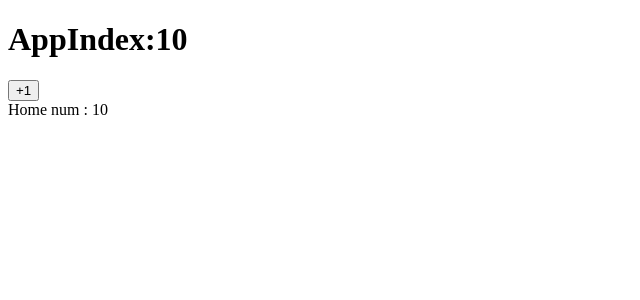
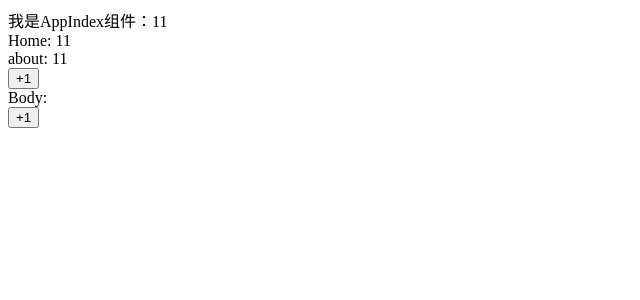
Before and after one commit to ende151/react-dome, a React (Create React App) app: page / in a window 1280 px wide. Shown: the top 300 px of the page, without its empty margins (0-640 px from the left). Built offline with nearby package versions, Linux system fonts and the light colour scheme.

Commit message:
新增react-redux库。并且使用该库实现简洁版的redux功能

```diff
--- a/package.json
+++ b/package.json
@@ -11,6 +11,7 @@
         "hy-event-store": "^1.3.1",
         "react": "^18.2.0",
         "react-dom": "^18.2.0",
+        "react-redux": "^9.1.2",
         "react-scripts": "5.0.1",
         "redux": "^5.0.1",
         "styled-components": "^6.1.11",
--- /dev/null
+++ b/src/30_redux/04_react_redux库的使用/About.jsx
@@ -0,0 +1,40 @@
+import {PureComponent} from "react";
+import store from "./store";
+import {ADDNUM} from "./actionCreators";
+
+
+class About extends  PureComponent{
+    constructor() {
+        super();
+        this.state ={
+            num: store.getState().num
+        }
+    }
+    componentDidMount() {
+        store.subscribe(()=>{
+            const state = store.getState()
+            this.setState({num:state.num})
+        })
+    }
+    addNUM(){
+        store.dispatch(ADDNUM(1))
+        store.dispatch(ADDNUM(1))
+    }
+
+    render() {
+        const { num } = this.state
+        return(
+            <div>
+                about:  {num}
+                <div>
+                    <button onClick={() => {
+                        this.addNUM()
+                    }}> +1
+                    </button>
+                </div>
+            </div>
+        )
+    }
+}
+
+export default  About
--- /dev/null
+++ b/src/30_redux/04_react_redux库的使用/AppIndex.jsx
@@ -0,0 +1,35 @@
+import {PureComponent} from "react";
+import store from "./store";
+import Home from "./Home";
+import About from "./About";
+import Banner from "../../03_组件拆分和嵌套关系/component/Banner";
+import Body from "./Body";
+
+
+class AppIndex extends  PureComponent{
+    constructor(props) {
+        super(props);
+        this.state = {
+            num:store.getState().num
+        }
+    }
+    componentDidMount() {
+        store.subscribe(()=>{
+            const state = store.getState()
+            this.setState({num:state.num})
+        })
+    }
+    render (){
+        const {num,con} =this.state
+        return (
+            <>
+                我是AppIndex组件：{num}
+                <Home/>
+                <About/>
+                <Body/>
+            </>
+        )
+    }
+}
+
+export  default  AppIndex
--- /dev/null
+++ b/src/30_redux/04_react_redux库的使用/Body.jsx
@@ -0,0 +1,50 @@
+import {PureComponent} from "react";
+import store from "./store";
+import {ADDNUM} from "./actionCreators";
+import { connect } from "react-redux";
+
+class Body extends  PureComponent{
+    // constructor() {
+    //     super();
+    //     this.state ={
+    //         num: store.getState().num
+    //     }
+    // }
+    // componentDidMount() {
+    //     store.subscribe(()=>{
+    //         const state = store.getState()
+    //         this.setState({num:state.num})
+    //     })
+    // }
+    addNUM(){
+        store.dispatch(ADDNUM(1))
+    }
+
+    render() {
+        const { num } = this.props
+        return(
+            <div>
+                Body:  {num}
+                <div>
+                    <button onClick={() => {
+                        this.addNUM()
+                    }}> +1
+                    </button>
+                </div>
+            </div>
+        )
+    }
+}
+
+function  mapStoreToProps (store){
+    return {
+        num:store.num
+    }
+}
+function  mapActionToProps (store){
+    return {
+        num:store.num
+    }
+}
+
+export default connect(mapStoreToProps,mapActionToProps)(Body)
--- /dev/null
+++ b/src/30_redux/04_react_redux库的使用/Home.jsx
@@ -0,0 +1,28 @@
+import {PureComponent} from "react";
+import store from "./store";
+
+
+class Home extends  PureComponent{
+    constructor() {
+        super();
+        this.state ={
+            num: store.getState().num
+        }
+    }
+    componentDidMount() {
+        store.subscribe(()=>{
+            const state = store.getState()
+            this.setState({num:state.num})
+        })
+    }
+    render() {
+        const { num } = this.state
+        return(
+            <div>
+               Home:  {num}
+            </div>
+        )
+    }
+}
+
+export  default  Home
--- /dev/null
+++ b/src/30_redux/04_react_redux库的使用/actionCreators.js
@@ -0,0 +1,6 @@
+import  * as  types from './types'
+
+export  const  ADDNUM = (num) => ({
+    type:types.ADD_NUM,
+    num
+})
--- /dev/null
+++ b/src/30_redux/04_react_redux库的使用/renducer.js
@@ -0,0 +1,16 @@
+import  * as types from './types'
+
+const initalState = {
+    num:11
+}
+
+function  renducer(state = initalState,action){
+    switch (action.type){
+        case types.ADD_NUM:
+            return { ...state,num:state.num + action.num }
+        default:
+            return state
+    }
+}
+
+export  default  renducer
--- /dev/null
+++ b/src/30_redux/04_react_redux库的使用/store.js
@@ -0,0 +1,6 @@
+import {createStore} from "redux";
+import renducer from "./renducer";
+
+const store = createStore(renducer)
+
+export  default  store
--- /dev/null
+++ b/src/30_redux/04_react_redux库的使用/types.js
@@ -0,0 +1 @@
+export  const  ADD_NUM = 'add_num'
--- a/src/App.jsx
+++ b/src/App.jsx
@@ -1,4 +1,5 @@
 import React from 'react';
+
 // import HelloWord from './01_函数式组件和类组件/01_class_App';
 // import App from './01_函数式组件和类组件/02_func_App';
 // import AppIndex from './02_生命周期/AppIndex';
@@ -19,14 +20,16 @@ import React from 'react';
 // import AppIndex from './14_高阶组件/AppIndex';
 // import AppIndex from './15_protal的使用/AppIndex';
 // import AppIndex from './16_Fragment的使用/AppIndex';
-
-
 // import AppIndex from './20_css样式编写要求/AppIndex';
-
 
 // import AppIndex from "./30_redux/01_Redux的基本理念/AppIndex";
 // import AppIndex from "./30_redux/02_redux_基础数据/AppIndex";
-import AppIndex from "./30_redux/03_Redux优化/AppIndex";
+// import AppIndex from "./30_redux/03_Redux优化/AppIndex";
+
+import AppIndex from "./30_redux/04_react_redux库的使用/AppIndex";
+import {Provider} from "react-redux";
+import store from "./30_redux/04_react_redux库的使用/store";
+
 
 class MyComponent extends React.Component {
     constructor() {
@@ -36,16 +39,21 @@ class MyComponent extends React.Component {
             // isShow: true
         }
     }
+
     handleIsShow() {
         this.setState({
             isShow: !this.state.isShow
         })
     }
+
     render() {
         // const {isShow} = this.state;
         return (
             <div>
-                <AppIndex />
+                <Provider store={store}>
+                    <AppIndex/>
+                </Provider>
+
                 {/* <AppIndex age="20"/> */}
                 {/* <AppIndex
                     leftSlot={111}
```
Also changed, not shown: 1 other file (tests, documents, lock files or other folders).
